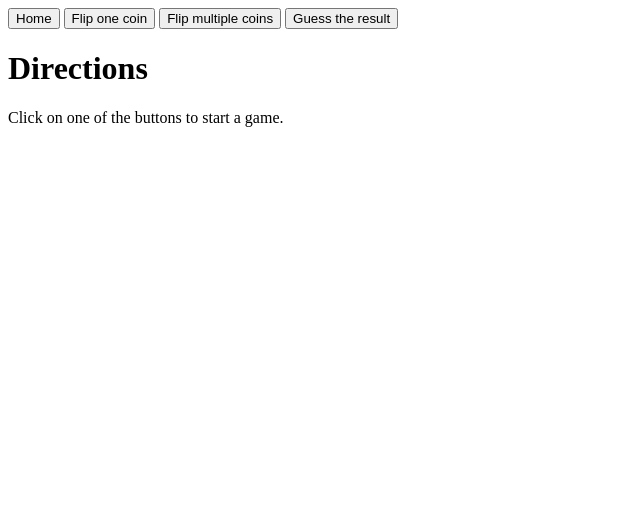
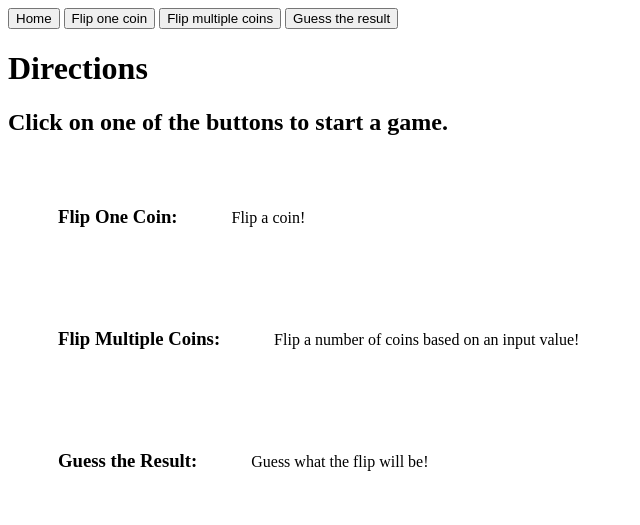
Before and after one commit to comp426-2022-spring/a05-madysonb, a plain HTML site: page public/index.html in a window 1280 px wide. Shown: the whole page, without its empty margins (0-640 px from the left). Drawn offline with Linux system fonts and the light colour scheme.

Commit message:
instructions added

```diff
--- a/public/index.html
+++ b/public/index.html
@@ -49,8 +49,21 @@
 
     <div id="home">
       <h1>Directions</h1>
-      <p>Click on one of the buttons to start a game.</p>
-      <!-- add game directions -->
+      <h2>Click on one of the buttons to start a game.</h2>
+      <div>
+        <h3 style="display:inline-block; margin: 50px; padding: 0px;">Flip One Coin:</h3>
+        <p style="display:inline-block;">Flip a coin!</p>
+      </div>
+      <div>
+        <h3 style="display:inline-block; margin: 50px;">Flip Multiple Coins:</h3>
+      <p style="display:inline-block;">Flip a number of coins based on an input value!</p>
+      </div>
+      <div>
+        <h3 style="display:inline-block; margin: 50px;">Guess the Result:</h3>
+        <p style="display:inline-block;">Guess what the flip will be!</p>
+      </div>
+
+
     </div>
 
     <div id="single" class="hidden">
```
